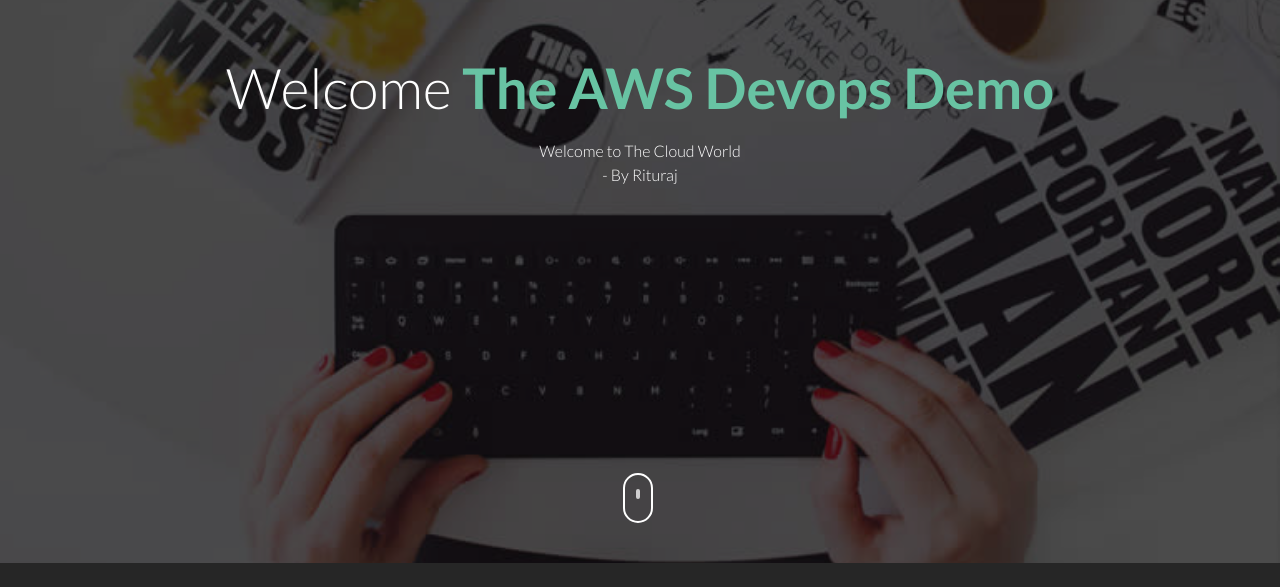
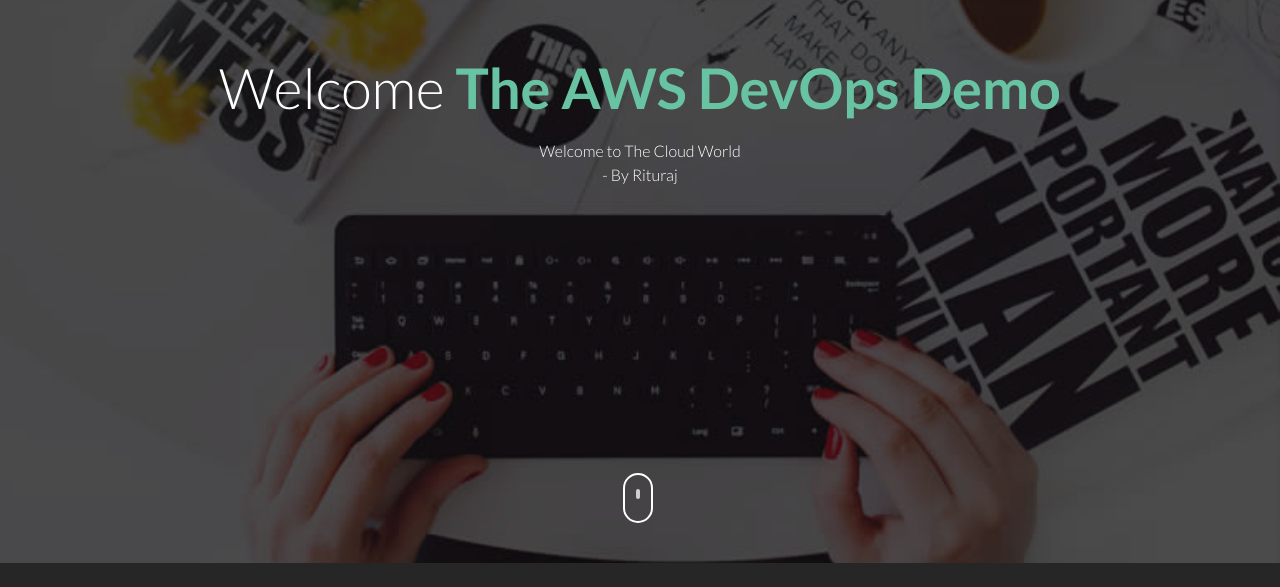
Before and after one commit to Rituraj-cod/code-deploy-website, a plain HTML site: page index.html in a window 1280 px wide. Shown: the part 237-824 px from the top of the page. Drawn offline with Linux system fonts and the light colour scheme.

Commit message:
Update index.html

```diff
--- a/index.html
+++ b/index.html
@@ -39,7 +39,7 @@
 				<div class="col-md-12 text-center st-header-content">
 					<div class="logo"><a href=""><img src="images/logo.png" alt=""></a></div>
 					<div class="st-header-title">
-						<h2>Welcome <span> The AWS Devops Demo</span></h2>
+						<h2>Welcome <span> The AWS DevOps Demo</span></h2>
 						<p>Welcome to The Cloud World <br /> - By Rituraj </p>
 					</div>
 				</div>
```
